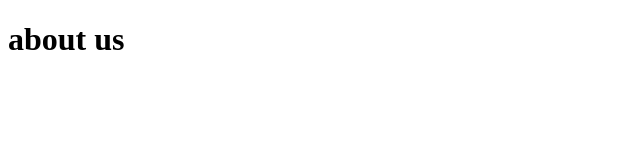
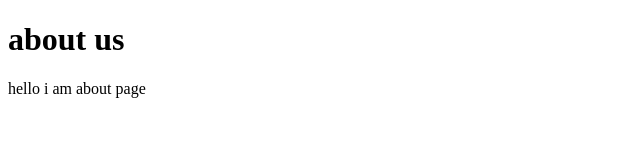
Before and after one commit to sanu7023/Git-learning, a plain HTML site: page about.html in a window 1280 px wide. Shown: the whole page, without its empty margins (0-640 px from the left). Drawn offline with Linux system fonts and the light colour scheme.

Commit message:
add intro paragraph in about.html

```diff
--- a/about.html
+++ b/about.html
@@ -8,5 +8,6 @@
 </head>
 <body>
     <h1>about us</h1>
+    <p>hello i am about page</p>
 </body>
 </html>
```
